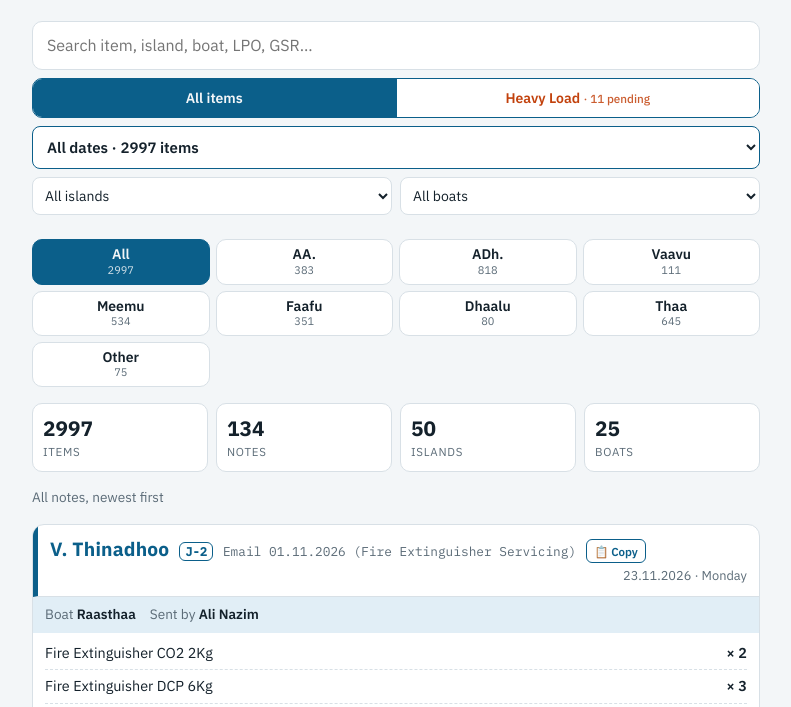
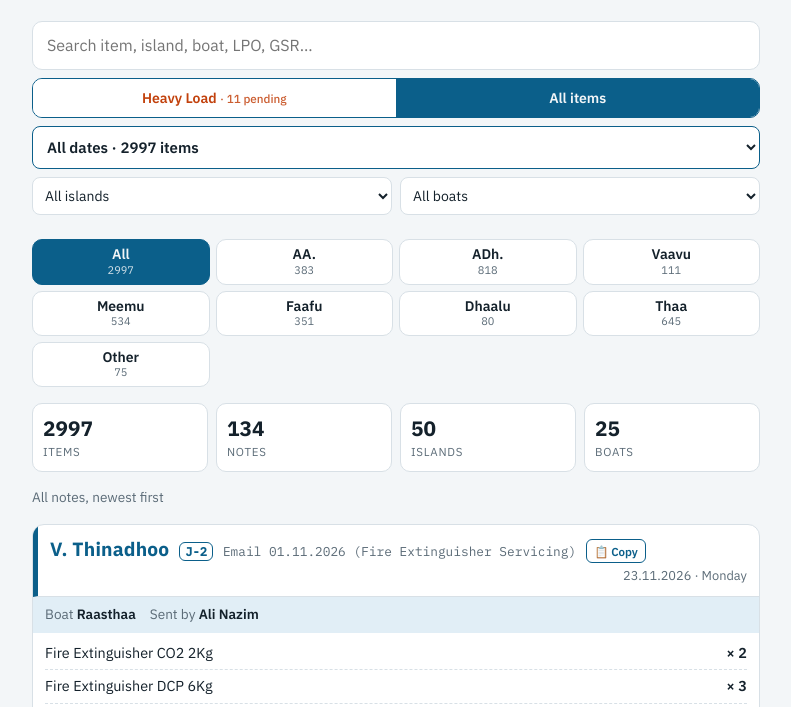
Before and after one commit to southcentral-logistics/southcentral-logistics.github.io, a plain HTML site: page index.html in a window 1280 px wide. Shown: the part 72-779 px from the top of the page, without its empty margins (244-1035 px from the left). Drawn offline with Linux system fonts and the light colour scheme.

Commit message:
All items tab on the right
Co-Authored-By: Claude Opus 5.5 <noreply@anthropic.com>
Claude-Session: https://claude.ai/code/session_01DHV3MdSMS7DmazzwrvibZe

```diff
--- a/index.html
+++ b/index.html
@@ -142,7 +142,7 @@ footer{font-size:.78rem;color:var(--muted)}
 <header><h1>South Logistics Tracker</h1><p>Logistic Unit · South Regional Department · Items sent from Malé by boat</p></header>
 <div class="bar">
 <input id="q" type="search" placeholder="Search item, island, boat, LPO, GSR…" autocomplete="off">
-<div class="mode" id="fm"><button data-m="" aria-pressed="true">All items</button><button data-m="h" aria-pressed="false">Heavy Load <small id="hn"></small></button></div>
+<div class="mode" id="fm"><button data-m="h" aria-pressed="false">Heavy Load <small id="hn"></small></button><button data-m="" aria-pressed="true">All items</button></div>
 <select id="fd" aria-label="Date" class="daysel"></select>
 <div class="filters"><select id="fi" aria-label="Island"></select><select id="fb" aria-label="Boat"></select></div>
 </div>
```
